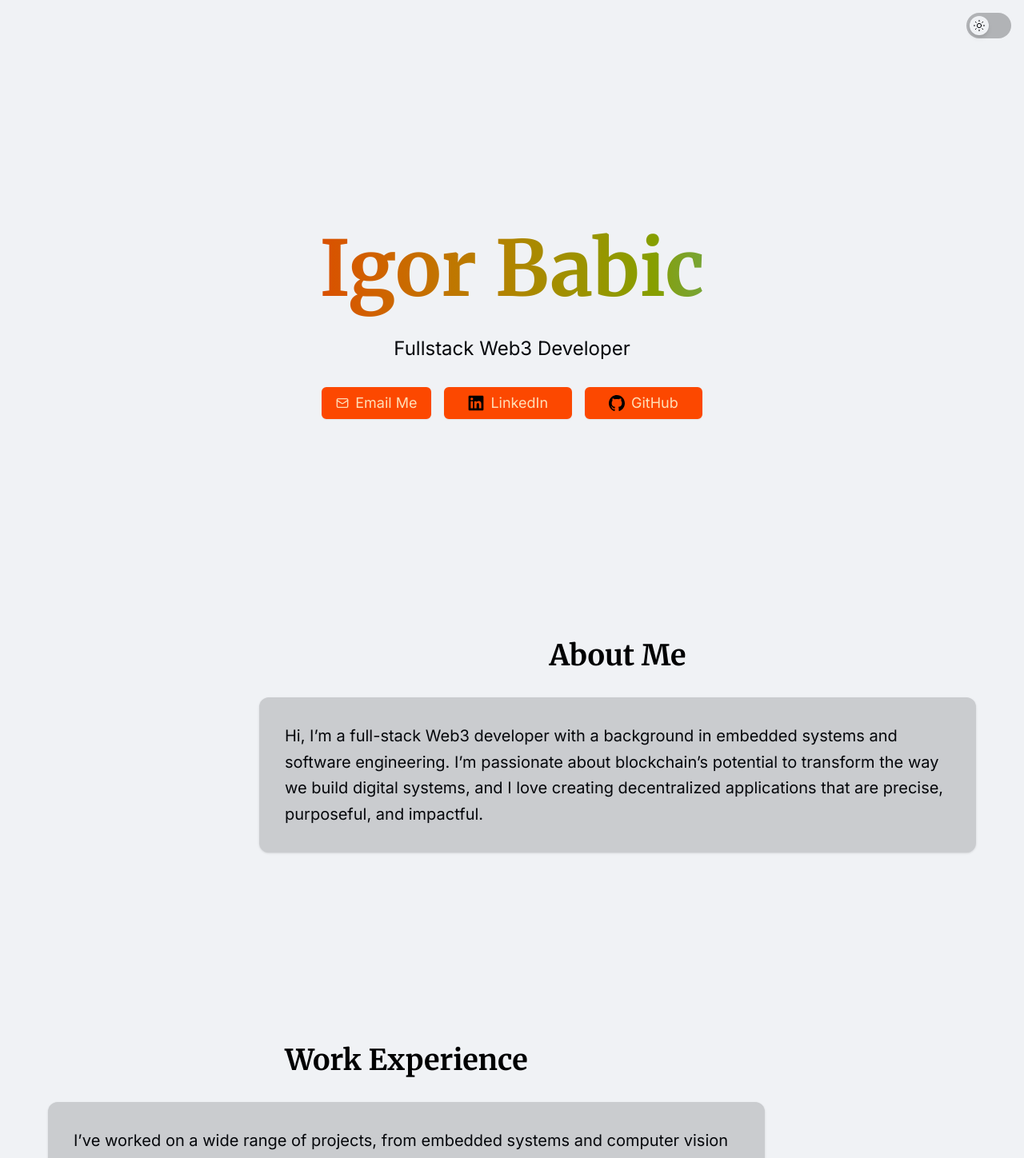
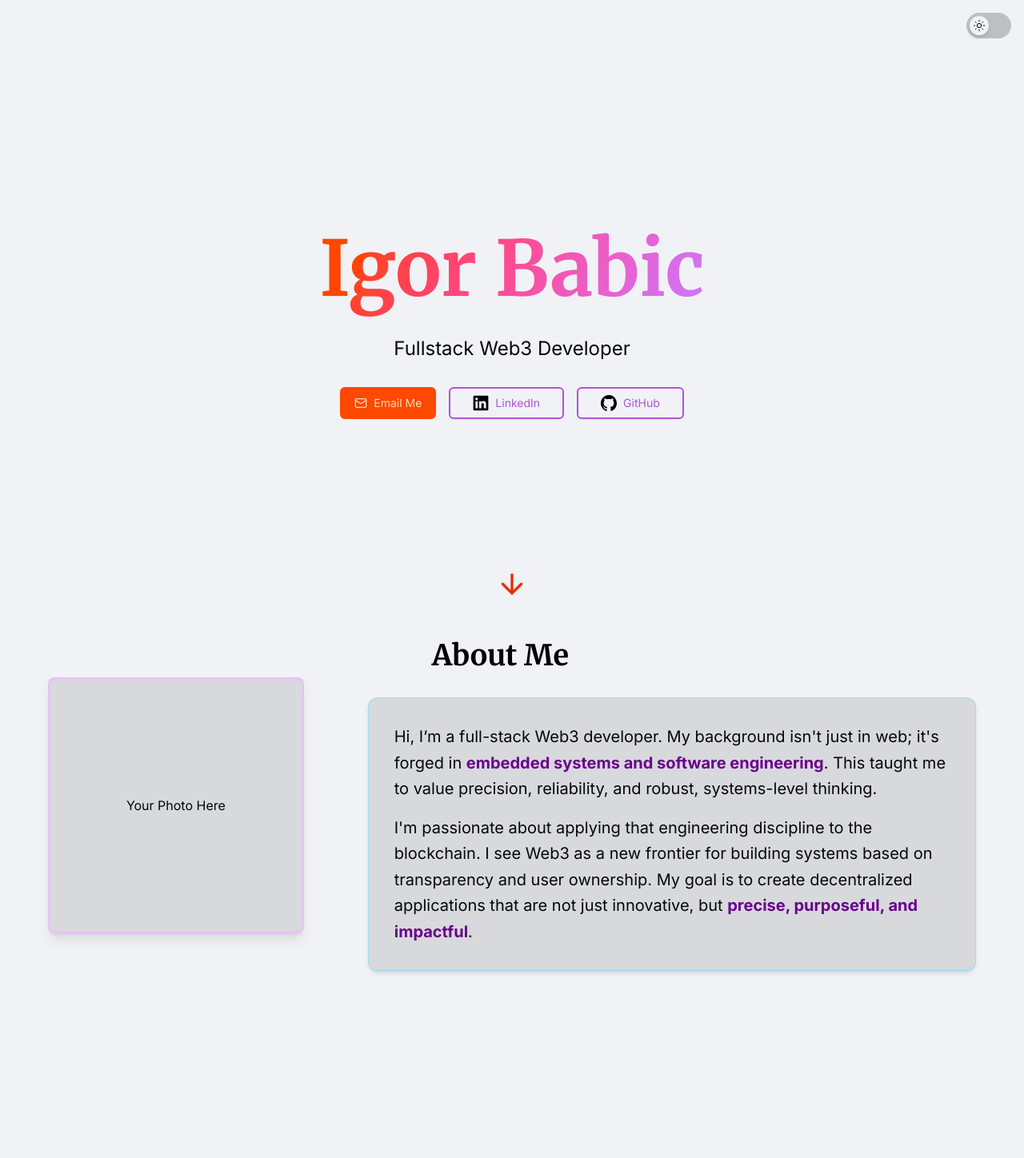
Before and after one commit to BigWess57/My-Portfolio, a Next.js app in the folder my-portfolio/: page / in a window 1280 px wide. Shown: the top 1448 px of the page at 80% size. Built offline with nearby package versions, Linux system fonts and the light colour scheme.

Commit message:
add picture space, add few other styling stuff

```diff
--- a/my-portfolio/app/globals.css
+++ b/my-portfolio/app/globals.css
@@ -14,46 +14,6 @@
   --color-neutral-800: var(--neutral-800);
   --color-neutral-900: var(--neutral-900);
   --color-neutral-950: var(--neutral-950);
-
-
-  /* --color-background-1: var(--background-1);
-  --color-background-2: var(--background-2);
-  --color-interactive-1: var(--interactive-1);
-  --color-interactive-2: var(--interactive-2);
-  --color-interactive-3: var(--interactive-3);
-  --color-border-1: var(--border-1);
-  --color-border-2: var(--border-2);
-  --color-border-3: var(--border-3);
-  --color-solid-1: var(--solid-1);
-  --color-solid-2: var(--solid-2);
-  --color-text-1: var(--text-1);
-  --color-text-2: var(--text-2);
-
-
-
-  --color-text-50: var(--text-50);
-  --color-text-100: var(--text-100);
-  --color-text-200: var(--text-200);
-  --color-text-300: var(--text-300);
-  --color-text-400: var(--text-400);
-  --color-text-500: var(--text-500);
-  --color-text-600: var(--text-600);
-  --color-text-700: var(--text-700);
-  --color-text-800: var(--text-800);
-  --color-text-900: var(--text-900);
-  --color-text-950: var(--text-950);
-
-  --color-background-50: var(--background-50);
-  --color-background-100: var(--background-100);
-  --color-background-200: var(--background-200);
-  --color-background-300: var(--background-300);
-  --color-background-400: var(--background-400);
-  --color-background-500: var(--background-500);
-  --color-background-600: var(--background-600);
-  --color-background-700: var(--background-700);
-  --color-background-800: var(--background-800);
-  --color-background-900: var(--background-900);
-  --color-background-950: var(--background-950); */
 
   --color-primary-50: var(--primary-50);
   --color-primary-100: var(--primary-100);
@@ -98,34 +58,6 @@
 }
 
 :root {
-  /* --background-1: oklch(98.563% 0.00826 55.879);
-  --background-2: oklch(95.864% 0.01927 60.013);
-  --interactive-1: #FFE3CC;
-  --interactive-2: #FFD1A3;
-  --interactive-3: #FFB870;
-  --border-1: #E6B58C;
-  --border-2: #D49360;
-  --border-3: #BF733E;
-  --solid-1: oklch(75.078% 0.19088 45.003);
-  --solid-2: oklch(69.078% 0.19088 45.003);
-  --solid-3: #FF801F;
-  --text-1: oklch(35.587% 0.08098 52.922);
-  --text-2: #7A3E14;  */
-
-  /* --background-1: oklch(98.563% 0.00826 55.879);
-  --background-2: oklch(95.864% 0.01927 60.013);
-  --interactive-1: #FFE3CC;
-  --interactive-2: #FFD1A3;
-  --interactive-3: #FFB870;
-  --border-1: #E6B58C;
-  --border-2: #D49360;
-  --border-3: #BF733E;
-  --solid-1: oklch(75.078% 0.19088 45.003);
-  --solid-2: oklch(69.078% 0.19088 45.003);
-  --solid-3: #FF801F;
-  --text-1: oklch(35.587% 0.08098 52.922);
-  --text-2: #7A3E14;  */
-
 
     /* * NEUTRAL (Slightly Cool Gray)
    * Use for: Page background, card backgrounds, text, borders.
@@ -137,9 +69,9 @@
   --neutral-400: oklch(45.03% 0.01 250);
   --neutral-500: oklch(59.99% 0.01 250); /* Borders */
   --neutral-600: oklch(68.30% 0.01 250);
-  --neutral-700: oklch(76.68% 0.005 250); /* Secondary text */
-  --neutral-800: oklch(84.52% 0.005 250); /* Main body text */
-  --neutral-900: oklch(90.49% 0.005 250);
+  --neutral-700: oklch(80.68% 0.005 250); /* Secondary text */
+  --neutral-800: oklch(88.52% 0.005 250); /* Main body text */
+  --neutral-900: oklch(92.49% 0.005 250);
   --neutral-950: oklch(96.12% 0.005 250); /* Brightest (Headings) */
 
   /* * PRIMARY (Orange)
@@ -160,7 +92,7 @@
   /* * SECONDARY (Teal)
    * Use for: Secondary buttons, tags, info-boxes.
   */
-  --secondary-50:  oklch(14.00% 0.1 178.05);
+  /* --secondary-50:  oklch(14.00% 0.1 178.05);
   --secondary-100: oklch(19.53% 0.1 178.05);
   --secondary-200: oklch(28.74% 0.1 178.05);
   --secondary-300: oklch(38.65% 0.1 178.05);
@@ -170,27 +102,53 @@
   --secondary-700: oklch(78.22% 0.1 178.05);
   --secondary-800: oklch(84.34% 0.1 178.05);
   --secondary-900: oklch(92.27% 0.1 178.05);
-  --secondary-950: oklch(98.01% 0.1 178.05);
+  --secondary-950: oklch(98.01% 0.1 178.05); */
 
   /* * ACCENT (Violet)
    * Use for: Badges, highlights, unread notifications.
   */
-  --accent-50:  oklch(15.15% 0.15 265);
-  --accent-100: oklch(22.18% 0.15 265); /* Badge bg */
+  /* --accent-50:  oklch(15.15% 0.15 265);
+  --accent-100: oklch(22.18% 0.15 265);
   --accent-200: oklch(28.74% 0.15 265);
   --accent-300: oklch(38.65% 0.15 265);
   --accent-400: oklch(50.06% 0.15 265);
   --accent-500: oklch(61.54% 0.15 265);
-  --accent-600: oklch(70.93% 0.15 265); /* Badge text */
+  --accent-600: oklch(70.93% 0.15 265);
   --accent-700: oklch(78.22% 0.15 265);
   --accent-800: oklch(84.34% 0.15 265);
   --accent-900: oklch(92.27% 0.15 265);
-  --accent-950: oklch(98.01% 0.15 265);
+  --accent-950: oklch(98.01% 0.15 265); */
+
+  /* SECONDARY (yellow/gold) */
+  --secondary-50:  oklch(14.00% 0.2 315);
+  --secondary-100: oklch(19.53% 0.2 315);
+  --secondary-200: oklch(28.74% 0.2 315);
+  --secondary-300: oklch(38.65% 0.2 315);
+  --secondary-400: oklch(50.06% 0.2 315);
+  --secondary-500: oklch(61.54% 0.2 315);
+  --secondary-600: oklch(70.93% 0.2 315);
+  --secondary-700: oklch(78.22% 0.2 315);
+  --secondary-800: oklch(84.34% 0.2 315);
+  --secondary-900: oklch(92.27% 0.2 315);
+  --secondary-950: oklch(98.01% 0.2 315);
+
+  /* ACCENT (Blue) */
+  --accent-50:  oklch(15.15% 0.2 225);
+  --accent-100: oklch(22.18% 0.2 225);
+  --accent-200: oklch(28.74% 0.2 225);
+  --accent-300: oklch(38.65% 0.2 225);
+  --accent-400: oklch(50.06% 0.2 225);
+  --accent-500: oklch(61.54% 0.2 225);
+  --accent-600: oklch(70.93% 0.2 225);
+  --accent-700: oklch(78.22% 0.2 225);
+  --accent-800: oklch(84.34% 0.2 225);
+  --accent-900: oklch(92.27% 0.2 225);
+  --accent-950: oklch(98.01% 0.2 225);
 }
 
 .dark {
 
-    /* NEUTRAL: Inverted Lightness */
+    /* NEUTRAL (Text / Background) */
   --neutral-50:  oklch(96.12% 0.005 250); /* Page Background */
   --neutral-100: oklch(92.49% 0.005 250); /* Card Background */
   --neutral-200: oklch(84.52% 0.005 250);
@@ -209,15 +167,15 @@
   --primary-200: oklch(85.96% 0.234 43.49);
   --primary-300: oklch(79.58% 0.234 43.49);
   --primary-400: oklch(74.14% 0.234 43.49);
-  --primary-500: oklch(65.58% 0.234 43.49); /* Button BG */
+  --primary-500: oklch(65.78% 0.234 43.49);
   --primary-600: oklch(59.08% 0.234 43.49);
   --primary-700: oklch(48.14% 0.182 36.80);
   --primary-800: oklch(36.40% 0.127 35.21);
-  --primary-900: oklch(35.11% 0.124 34.64); /* Link/Text Color */
-  --primary-950: oklch(17.13% 0.070 29.22); /* Text on bright orange button */
+  --primary-900: oklch(35.11% 0.124 34.64);
+  --primary-950: oklch(17.13% 0.070 29.22);
 
   /* SECONDARY (Teal) */
-  --secondary-50:  oklch(98.01% 0.1 178.05);
+  /* --secondary-50:  oklch(98.01% 0.1 178.05);
   --secondary-100: oklch(92.27% 0.1 178.05);
   --secondary-200: oklch(84.34% 0.1 178.05);
   --secondary-300: oklch(78.22% 0.1 178.05);
@@ -226,11 +184,11 @@
   --secondary-600: oklch(50.06% 0.1 178.05);
   --secondary-700: oklch(38.65% 0.1 178.05);
   --secondary-800: oklch(28.74% 0.1 178.05);
-  --secondary-900: oklch(19.53% 0.1 178.05); /* Text/Accent Color */
-  --secondary-950: oklch(14.00% 0.1 178.05);
+  --secondary-900: oklch(19.53% 0.1 178.05);
+  --secondary-950: oklch(14.00% 0.1 178.05); */
 
   /* ACCENT (Violet) */
-  --accent-50:  oklch(98.01% 0.15 265);
+  /* --accent-50:  oklch(98.01% 0.15 265);
   --accent-100: oklch(92.27% 0.15 265);
   --accent-200: oklch(84.34% 0.15 265);
   --accent-300: oklch(78.22% 0.15 265);
@@ -239,68 +197,34 @@
   --accent-600: oklch(50.06% 0.15 265);
   --accent-700: oklch(38.65% 0.15 265);
   --accent-800: oklch(28.74% 0.15 265);
-  --accent-900: oklch(22.18% 0.15 265); /* Badge Text Color */
-  --accent-950: oklch(15.15% 0.15 265);
+  --accent-900: oklch(22.18% 0.15 265);
+  --accent-950: oklch(15.15% 0.15 265); */
 
-  /* --text-50: oklch(96.12% 0.000 89.88);
-  --text-100: oklch(92.49% 0.000 89.88);
-  --text-200: oklch(84.52% 0.000 89.88);
-  --text-300: oklch(76.68% 0.000 89.88);
-  --text-400: oklch(68.30% 0.000 89.88);
-  --text-500: oklch(59.99% 0.000 89.88);
-  --text-600: oklch(51.03% 0.000 89.88);
-  --text-700: oklch(42.02% 0.000 89.88);
-  --text-800: oklch(32.11% 0.000 89.88);
-  --text-900: oklch(21.78% 0.000 89.88);
-  --text-950: oklch(15.91% 0.000 89.88);
+  /* SECONDARY (yellow/gold) */
+  --secondary-50:  oklch(98.01% 0.2 315);
+  --secondary-100: oklch(92.27% 0.2 315);
+  --secondary-200: oklch(84.34% 0.2 315);
+  --secondary-300: oklch(78.22% 0.2 315);
+  --secondary-400: oklch(70.93% 0.2 315);
+  --secondary-500: oklch(61.54% 0.2 315);
+  --secondary-600: oklch(50.06% 0.2 315);
+  --secondary-700: oklch(38.65% 0.2 315);
+  --secondary-800: oklch(28.74% 0.2 315);
+  --secondary-900: oklch(19.53% 0.2 315);
+  --secondary-950: oklch(14.00% 0.2 315);
 
-  --background-50: oklch(96.12% 0.000 89.88);
-  --background-100: oklch(92.49% 0.000 89.88);
-  --background-200: oklch(84.52% 0.000 89.88);
-  --background-300: oklch(76.68% 0.000 89.88);
-  --background-400: oklch(68.30% 0.000 89.88);
-  --background-500: oklch(59.99% 0.000 89.88);
-  --background-600: oklch(51.03% 0.000 89.88);
-  --background-700: oklch(42.02% 0.000 89.88);
-  --background-800: oklch(32.11% 0.000 89.88);
-  --background-900: oklch(21.78% 0.000 89.88);
-  --background-950: oklch(15.91% 0.000 89.88);
-
-  --primary-50: oklch(96.40% 0.204 43.49);
-  --primary-100: oklch(92.71% 0.204 43.49);
-  --primary-200: oklch(85.96% 0.204 43.49);
-  --primary-300: oklch(79.58% 0.204 43.49);
-  --primary-400: oklch(74.14% 0.204 43.49);
-  --primary-500: oklch(69.58% 0.204 43.49);
-  --primary-600: oklch(59.08% 0.204 43.49);
-  --primary-700: oklch(48.141% 0.16182 36.801);
-  --primary-800: oklch(36.397% 0.12701 35.205);
-  --primary-900: oklch(35.109% 0.12422 34.64);
-  --primary-950: oklch(17.126% 0.07028 29.223);
-
-  --secondary-50: oklch(94.30% 0.250 29.23);
-  --secondary-100: oklch(88.97% 0.250 29.23);
-  --secondary-200: oklch(78.84% 0.250 29.23);
-  --secondary-300: oklch(70.44% 0.250 29.23);
-  --secondary-400: oklch(64.89% 0.250 29.23);
-  --secondary-500: oklch(62.80% 0.250 29.23);
-  --secondary-600: oklch(53.08% 0.250 29.23);
-  --secondary-700: oklch(42.89% 0.250 29.23);
-  --secondary-800: oklch(32.04% 0.250 29.23);
-  --secondary-900: oklch(20.16% 0.250 29.23);
-  --secondary-950: oklch(13.68% 0.250 29.23);
-
-  --accent-50: oklch(98.01% 0.075 178.05);
-  --accent-100: oklch(96.27% 0.075 178.05);
-  --accent-200: oklch(93.34% 0.075 178.05);
-  --accent-300: oklch(91.22% 0.075 178.05);
-  --accent-400: oklch(89.93% 0.075 178.05);
-  --accent-500: oklch(89.38% 0.075 178.05);
-  --accent-600: oklch(75.54% 0.075 178.05);
-  --accent-700: oklch(61.06% 0.075 178.05);
-  --accent-800: oklch(45.65% 0.075 178.05);
-  --accent-900: oklch(28.74% 0.075 178.05);
-  --accent-950: oklch(19.53% 0.075 178.05); */
+  /* ACCENT (Blue) */
+  --accent-50:  oklch(98.01% 0.2 225);
+  --accent-100: oklch(92.27% 0.2 225);
+  --accent-200: oklch(84.34% 0.2 225);
+  --accent-300: oklch(78.22% 0.2 225);
+  --accent-400: oklch(70.93% 0.2 225);
+  --accent-500: oklch(61.54% 0.2 225);
+  --accent-600: oklch(50.06% 0.2 225);
+  --accent-700: oklch(38.65% 0.2 225);
+  --accent-800: oklch(28.74% 0.2 225);
+  --accent-900: oklch(22.18% 0.2 225);
+  --accent-950: oklch(15.15% 0.2 225);
 }
 
 html, body {
@@ -319,14 +243,14 @@ h1, h2, h3 {
   }
 
   section {
-    @apply pb-60 px-15/* bg-linear-to-b from-neutral-900 from-0% via-neutral-950 via-50% to-neutral-900 to-100%*/;
+    @apply pb-60 px-15;
   }
-  section:nth-child(odd) {
-    @apply flex justify-end /*bg-linear-to-b from-background-950 from-0% via-background-900 via-70% to-background-800 to-100%*/;
-  }
-  section:nth-child(even) {
-    @apply flex justify-items-start /*bg-linear-to-b from-background-800 from-0% via-background-900 via-70% to-background-950 to-100%*/;
-  }
+  /* section:nth-child(odd) {
+    @apply flex justify-end;
+  } */
+  /* section:nth-child(even) {
+    @apply flex justify-items-start;
+  } */
 
   h2 {
     @apply text-4xl font-bold text-center mb-8 text-neutral-50;
@@ -338,23 +262,37 @@ h1, h2, h3 {
 
 @layer utilities {
   .card-hover {
-    @apply border-0 /*border-2 border-(--color-border-1) border-t-(--color-border-3)*//*bg-linear-to-r from-primary-600 from-0% to-secondary-800 to-100%*/ bg-neutral-800 transition-transform duration-300 ease-in-out transform;
+    @apply bg-neutral-800 transition-transform duration-300 ease-in-out transform border border-accent-800/30 shadow-md;
   }
   .card-hover:hover {
-    @apply scale-[1.04] shadow-xl /*bg-linear-to-b from-interactive-3 from-0% to-interactive-1 to-50%*/;
+    @apply scale-[1.04] shadow-xl;
   }
 
   .button-hover {
-    @apply px-3 py-1.5 text-sm sm:px-7 sm:py-4 sm:text-lg bg-primary-500 text-primary-950 border-2 border-primary-500 /* border-(--color-border-3) border-t-(--color-border-1) border-2*//*translate-z-0 backface-hidden antialiased perspective-[1px]*/;
+    @apply px-3 py-1.5 text-sm sm:px-7 sm:py-4 bg-primary-500 text-primary-950 border-2 border-primary-500;
   }
   .button-hover:hover {
-    @apply duration-300 scale-[1.05] shadow-lg bg-transparent text-primary-500 /*bg-linear-to-b from-interactive-3 from-30% to-solid-2 to-90%*/;
+    @apply shadow-lg bg-transparent text-primary-500;
+  }
+
+  .button-hover-secondary {
+    @apply px-3 py-1.5 text-sm sm:px-7 sm:py-4 bg-transparent text-secondary-500 border-2 border-secondary-500;
+  }
+  .button-hover-secondary:hover {
+    @apply shadow-lg bg-secondary-950;
   }
 
   .badge-skills {
-    @apply max-w-56 overflow-hidden bg-accent-900 text-accent-100
+    @apply max-w-56 overflow-hidden bg-accent-900 text-accent-100;
   }
 
+
+  .section-to-right {
+    @apply flex justify-end;
+  }
+  .section-to-left {
+    @apply flex justify-items-start;
+  }
 
   .flex-center {
     @apply flex justify-center items-center;
--- a/my-portfolio/components/portfolio/About.tsx
+++ b/my-portfolio/components/portfolio/About.tsx
@@ -1,6 +1,7 @@
 "use client";
 
 import { Card } from "@/components/ui/card";
+import Image from "next/image";
 import { useEffect, useRef, useState } from "react";
 
 
@@ -39,18 +40,53 @@ const About = () => {
     >
       <div
         ref={divRef}
-        className={`container max-w-4xl transition-all duration-600 ease-out ${
+        className={`transition-all duration-600 ease-out ${
           isVisible
             ? "opacity-100 translate-x-0"
-            : "opacity-0 translate-x-32"
+            : "opacity-0 translate-x-100"
           }`}
       >
-        <h2 className="">About Me</h2>
-        <Card className="p-8 card-hover">
-          <p className="text-xl leading-relaxed text-muted-foreground">
-            Hi, I’m a full-stack Web3 developer with a background in embedded systems and software engineering. I’m passionate about blockchain’s potential to transform the way we build digital systems, and I love creating decentralized applications that are precise, purposeful, and impactful.
-          </p>
-        </Card>
+        {/* New 2-Column Grid Layout, items-center vertically aligns them */}
+        <div className="flex flex-col md:flex-row gap-12 md:gap-20 items-center justify-end">
+
+          {/* --- COLUMN 1: YOUR IMAGE --- */}
+          <div className="w-full flex justify-end">
+            {/* ** Add your Image component here **
+              - 'aspect-square' or 'aspect-[3/4]' are recommended.
+              - 'rounded-lg' and 'shadow-lg' add a professional touch.
+
+              <Image
+                src={ProfileImage}
+                alt="Igor Babic, Fullstack Web3 Developer"
+                className="rounded-lg shadow-lg object-cover aspect-square w-full"
+                priority
+              />
+            */}
+
+            {/* Placeholder until you add your image: */}
+            <div className="grow max-w-[500px] right-0 aspect-square bg-neutral-800 rounded-lg border-2 border-secondary-800/50 shadow-lg flex-center text-muted-foreground ">
+              Your Photo Here
+            </div>
+          </div>
+
+          {/* --- COLUMN 2: YOUR STORY (Title + Card) --- */}
+          {/* This div groups the title and card so they align as one block */}
+          <div>
+            <h2 className="text-4xl font-bold text-left ml-20">About Me</h2>
+
+            <Card className="p-8 card-hover border-accent-800/50">
+              <div className="space-y-4 text-xl leading-relaxed">
+                <p>
+                  Hi, I’m a full-stack Web3 developer. My background isn't just in web; it's forged in <strong className="text-secondary-300">embedded systems and software engineering</strong>. This taught me to value precision, reliability, and robust, systems-level thinking.
+                </p>
+                <p>
+                  I'm passionate about applying that engineering discipline to the blockchain. I see Web3 as a new frontier for building systems based on transparency and user ownership. My goal is to create decentralized applications that are not just innovative, but <strong className="text-secondary-300">precise, purposeful, and impactful</strong>.
+                </p>
+              </div>
+            </Card>
+          </div>
+
+        </div>
       </div>
     </section>
   );
--- a/my-portfolio/components/portfolio/Education.tsx
+++ b/my-portfolio/components/portfolio/Education.tsx
@@ -71,7 +71,7 @@ const Education = () => {
   }, []);
 
   return (
-    <section id="education" className="">
+    <section id="education" className="section-to-left">
       <div
         ref={divRef}
         className={`flex flex-col gap-5 container max-w-4xl transition-all duration-600 ease-out ${
--- a/my-portfolio/components/portfolio/Intro.tsx
+++ b/my-portfolio/components/portfolio/Intro.tsx
@@ -5,7 +5,7 @@ import { motion, Variants } from 'framer-motion';
 
 import Image from 'next/image';
 
-import { Mail } from "lucide-react";
+import { ArrowDown, Mail } from "lucide-react";
 import { Button } from "@/components/ui/button";
 
 import GithubLogoWhite from "@/public/icons/github-white.svg";
@@ -64,7 +64,7 @@ const Intro = () => {
   }, []);
 
   return (
-    <section id="hero" className="pt-30 md:pt-60 min-h-screen flex items-center justify-center px-4">
+    <section id="hero" className="relative pt-30 md:pt-60 min-h-screen flex items-center justify-center px-4">
       <motion.div
         ref={divRef}
         className="container max-w-6xl mx-auto text-center"
@@ -78,31 +78,31 @@ const Intro = () => {
         animate={isVisible ? 'visible' : 'hidden'}
       >
         <motion.h1
-          className="py-3 text-6xl md:text-8xl font-bold mb-6 bg-linear-to-r/oklch from-primary-400 from-20% to-secondary-600 to-100% text-transparent bg-clip-text"
-          variants={itemVariants} // Apply the child variant
+          className="py-3 text-6xl md:text-8xl font-bold mb-6 bg-linear-120/oklch from-primary-500 from-30% to-secondary-600 to-70% text-transparent bg-clip-text"
+          variants={itemVariants}
         >
           Igor Babic
         </motion.h1>
 
         <motion.p
           className="text-xl md:text-2xl mb-8"
-          variants={itemVariants} // Apply the child variant
+          variants={itemVariants}
         >
           Fullstack Web3 Developer
         </motion.p>
 
         <motion.div
           className="flex gap-4 justify-center"
-          variants={itemVariants} // Apply the child variant
+          variants={itemVariants}
         >
-          <Button asChild variant="outline" size="lg" className="button-hover">
+          <Button asChild size="lg" className="button-hover">
             <a href="mailto:igor@danet.one" className="inline-flex items-center">
               <Mail className="w-5 h-5" />
               Email Me
             </a>
           </Button>
 
-          <Button asChild variant="outline" size="lg" className="button-hover">
+          <Button asChild variant="outline" size="lg" className="button-hover-secondary">
             <a
               href="https://www.linkedin.com/in/igorbabic-99"
               target="_blank"
@@ -125,7 +125,7 @@ const Intro = () => {
             </a>
           </Button>
 
-          <Button asChild variant="outline" size="lg" className="button-hover">
+          <Button asChild variant="outline" size="lg" className="button-hover-secondary">
             <a
               href="https://github.com/BigWess57"
               target="_blank"
@@ -148,6 +148,17 @@ const Intro = () => {
             </a>
           </Button>
         </motion.div>
+
+        {/* scroll down indicator */}
+        <motion.div
+          className="absolute bottom-10 left-1/2 -translate-x-1/2"
+          variants={itemVariants}
+          initial="hidden"
+          animate={isVisible ? 'visible' : 'hidden'}
+        >
+          {/* Using a larger, colored bouncing arrow */}
+          <ArrowDown className="w-10 h-10 text-primary-400 animate-bounce" />
+        </motion.div>
       </motion.div>
     </section>
   );
--- a/my-portfolio/components/portfolio/KeyExperiences.tsx
+++ b/my-portfolio/components/portfolio/KeyExperiences.tsx
@@ -88,7 +88,7 @@ const KeyExperiences = () => {
   }, []);
 
   return (
-    <section id="key-experiences" className="">
+    <section id="key-experiences" className="section-to-right">
       <div
         ref={divRef}
         className={`flex flex-col gap-5 container max-w-4xl transition-all duration-600 ease-out ${
--- a/my-portfolio/components/portfolio/Skills.tsx
+++ b/my-portfolio/components/portfolio/Skills.tsx
@@ -53,8 +53,8 @@ const Skills = () => {
 
 
   return (
-    <section id="skills" className="justify-center">
-      <div className="container max-w-8xl">
+    <section id="skills" className="flex justify-center">
+      <div className="container max-w-8xl ">
         <h2
           ref={divRef}
           className={`transition-all duration-600 ease-out ${
--- a/my-portfolio/components/portfolio/Vision.tsx
+++ b/my-portfolio/components/portfolio/Vision.tsx
@@ -34,7 +34,7 @@ const Vision = () => {
   }, []);
 
   return (
-    <section id="vision" className="">
+    <section id="vision" className="section-to-right">
       <div
         ref={divRef}
         className={`container max-w-4xl transition-all duration-600 ease-out ${
```
Also changed, not shown: my-portfolio/components/portfolio/WorkExperience.tsx (+27 -3 lines).
